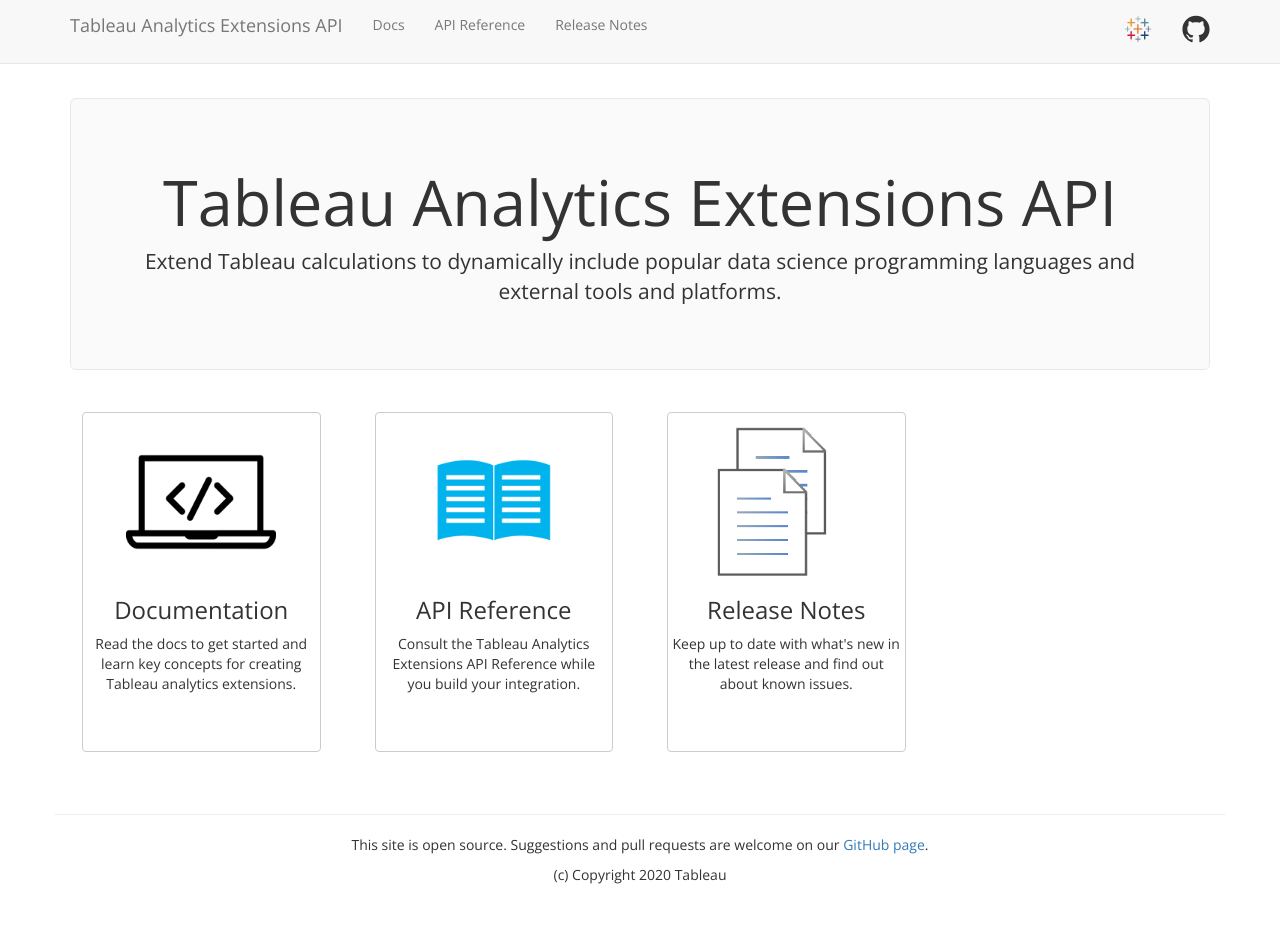
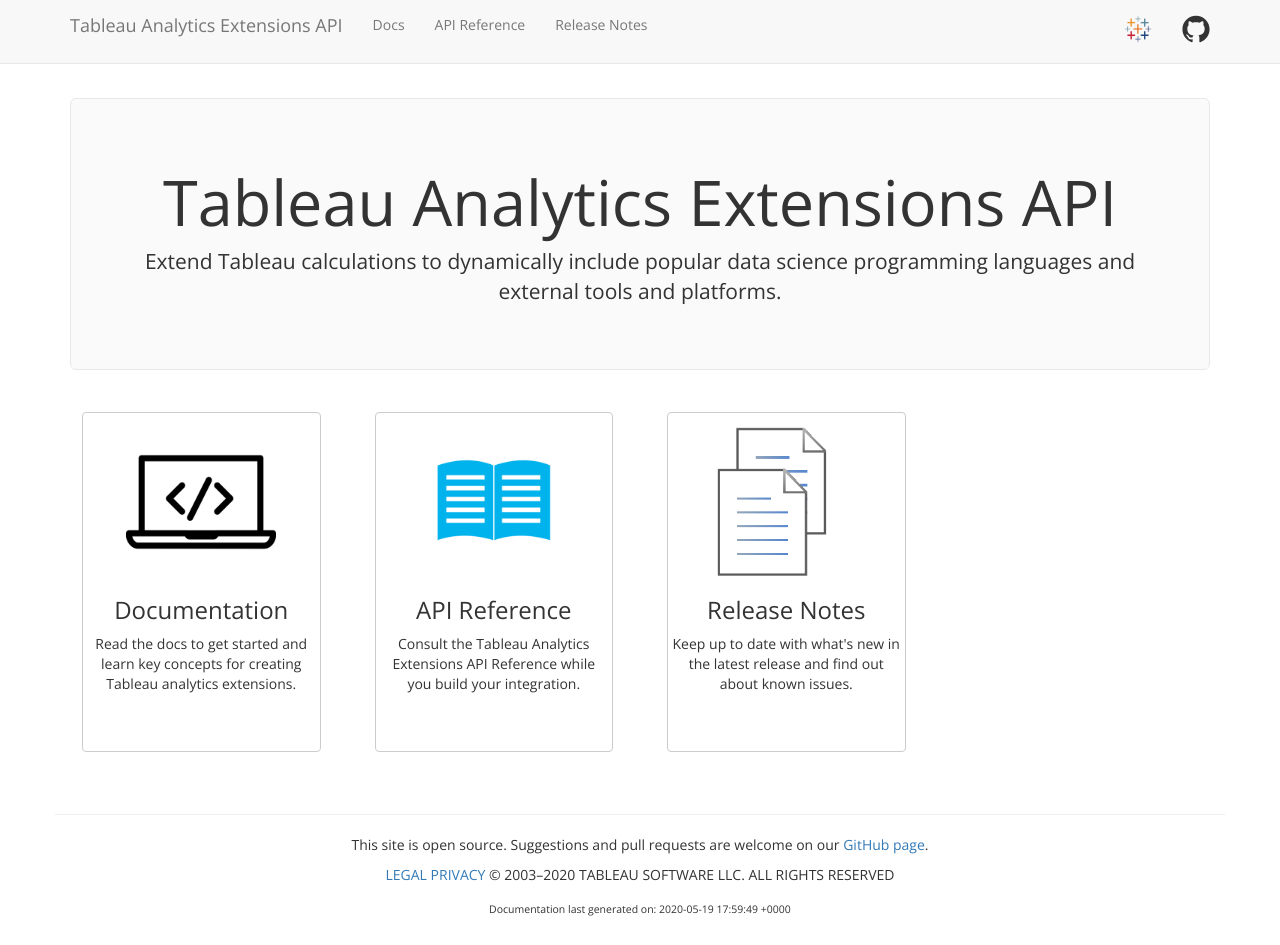
Before and after one commit to tableau/analytics-extensions-api, a Jekyll site: the page built from index.html, in a window 1280 px wide and 945 px high. Built offline with Jekyll 4.4.1, drawn with Linux system fonts in a browser that asks for light colours; nearby versions of some CDN libraries.

Commit message:
Adding legal and privacy links to footer
@mbren @nmannheimer

Doc update:
- For GDPR compliance, adding links to the Tableau legal and privacy pages
- Updating styles and formatting to match other Tableau content

```diff
--- a/_includes/footer.html
+++ b/_includes/footer.html
@@ -3,6 +3,7 @@
     <div class="row">
             <hr class="footer-hr">
             <p>This site is open source. Suggestions and pull requests are welcome on our <a href="https://github.com/tableau/analytics-extensions-api">GitHub page</a>.</p>
-            <p>(c) Copyright 2020 Tableau</p>
+            <p><a href="https://www.tableau.com/en-us/legal" class="aLegal">LEGAL</a> <a href="https://www.tableau.com/en-us/privacy" class="aLegal">PRIVACY</a> &copy; 2003&ndash;<script>document.write(new Date().getFullYear())</script> TABLEAU SOFTWARE LLC. ALL RIGHTS RESERVED</p>
+            <sub>Documentation last generated on: {{ site.time }}</sub>
     </div>
 </footer>
```
